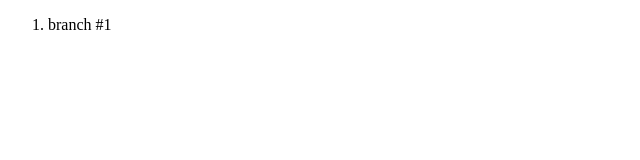
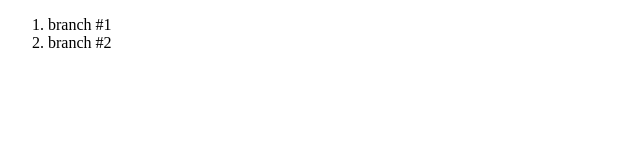
Before and after one commit to evgesha0411/my-app, a plain HTML site: page index.html in a window 1280 px wide. Shown: the full height of the page, 0-640 px from the left. Drawn offline with Linux system fonts and the light colour scheme.

Commit message:
second branch

```diff
--- a/index.html
+++ b/index.html
@@ -10,6 +10,7 @@
     <div>
         <ol>
             <li>branch #1</li>
+            <li>branch #2</li>
         </ol>
     </div>
 </body>
```
